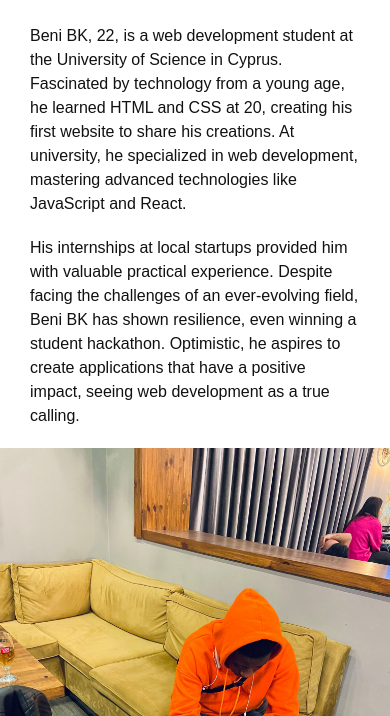
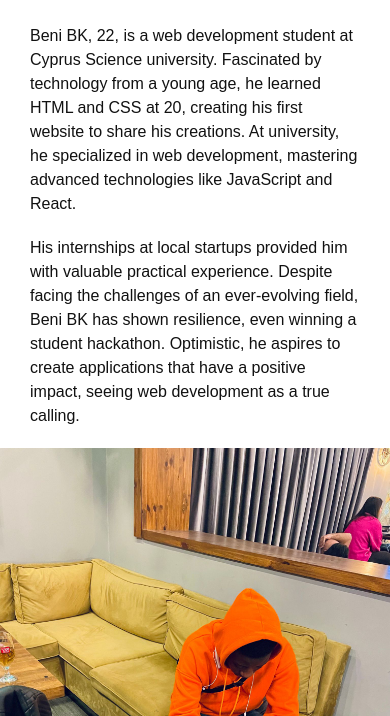
Before and after one commit to BeniKayembe/Responsive-design-exercise, a plain HTML site: page index.html in a window 390 px wide. Shown: the part 128-844 px from the top of the page. Drawn offline with Linux system fonts and the light colour scheme.

Commit message:
Responsive design

```diff
--- a/index.html
+++ b/index.html
@@ -12,7 +12,7 @@
         <article class="img-info">
             <h1>Who's Beni BK</h1>
             <h2>Beni BK</h2>
-           <p>Beni BK, 22, is a web development student at the University of Science in Cyprus. Fascinated by technology from a young age, he learned HTML and CSS at 20, creating his first website to share his creations. At university, he specialized in web development, mastering advanced technologies like JavaScript and React.</p>
+           <p>Beni BK, 22, is a web development student at Cyprus Science university. Fascinated by technology from a young age, he learned HTML and CSS at 20, creating his first website to share his creations. At university, he specialized in web development, mastering advanced technologies like JavaScript and React.</p>
            <p>His internships at local startups provided him with valuable practical experience. Despite facing the challenges of an ever-evolving field, Beni BK has shown resilience, even winning a student hackathon. Optimistic, he aspires to create applications that have a positive impact, seeing web development as a true calling.</p>
         </article>
         <img class="img-me" src="./beni.jpg" alt="">
```
